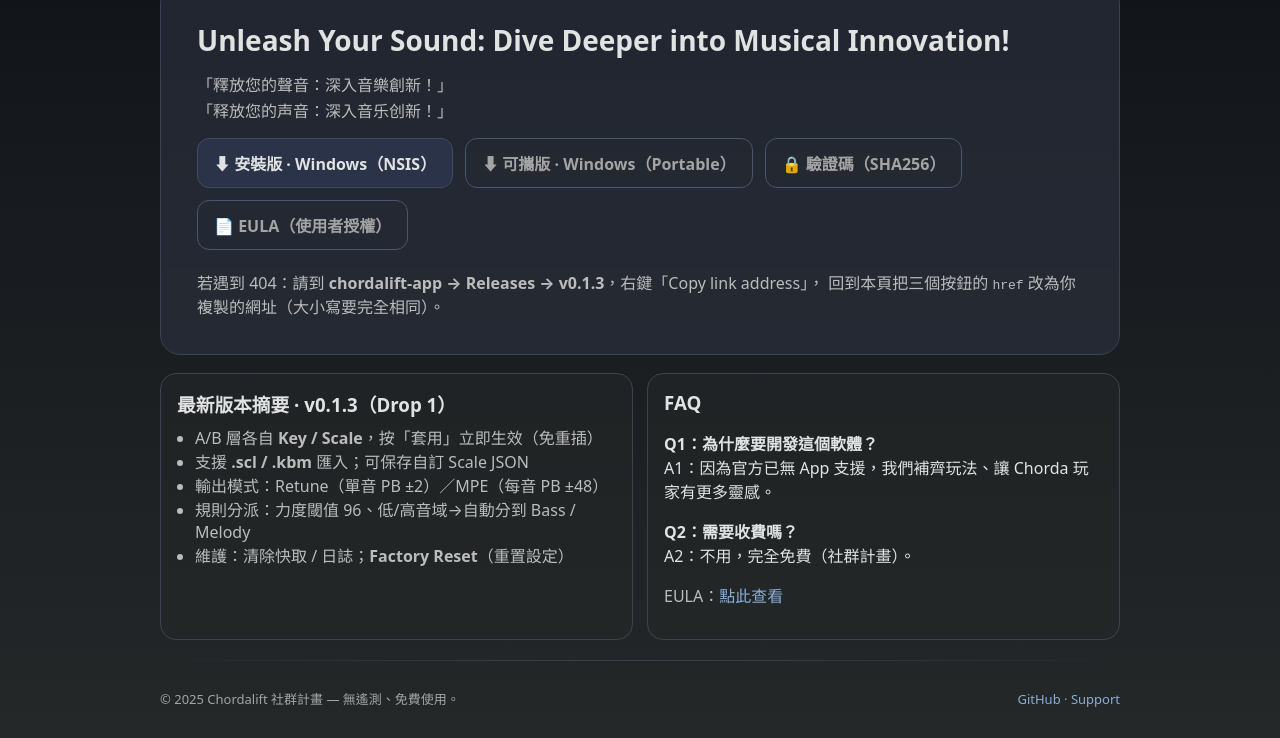
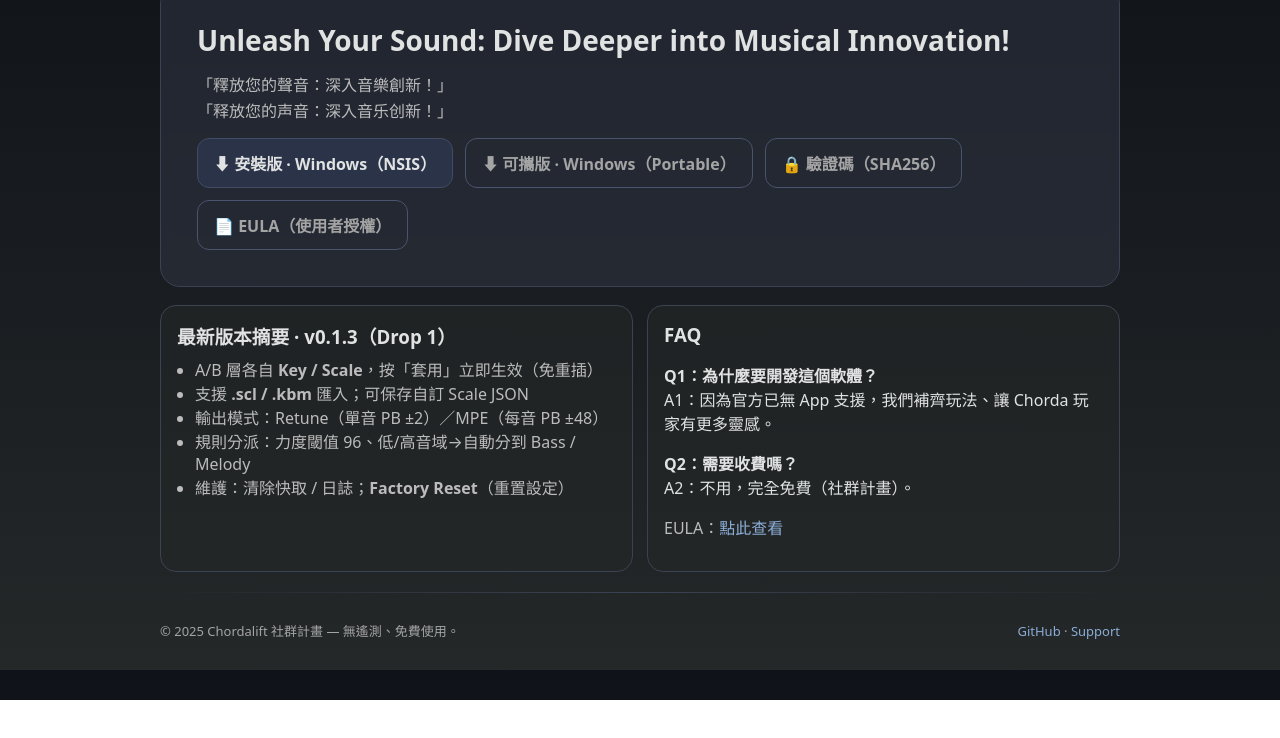
Before and after one commit to pijiawei03281/chordalift, a plain HTML site: page public/index.html in a window 1280 px wide. Shown: the part 100-838 px from the top of the page. After the commit the page ends 800 px from the top, so only its background shows below. Drawn offline with Linux system fonts and the light colour scheme.

Commit message:
Update index.html

```diff
--- a/public/index.html
+++ b/public/index.html
@@ -71,16 +71,11 @@
         <a class="btn" id="btnWinNsis"
            href="https://github.com/pijiawei03281/chordalift/releases/download/v0.1.3/Chordalift-0.1.3-win-x64-nsis.exe">⬇ 安裝版 · Windows（NSIS）</a>
         <a class="btn secondary" id="btnWinPortable"
-           href="https://github.com/pijiawei03281/chordalift-app/releases/download/v0.1.3/Chordalift-0.1.3-win-x64-portable.exe">⬇ 可攜版 · Windows（Portable）</a>
+           href="https://github.com/pijiawei03281/chordalift/releases/download/v0.1.3/Chordalift-0.1.3-win-x64-portable.exe">⬇ 可攜版 · Windows（Portable）</a>
         <a class="btn ghost"
            href="https://github.com/pijiawei03281/chordalift-app/releases/download/v0.1.3/SHA256SUMS.txt">🔒 驗證碼（SHA256）</a>
         <!-- EULA.txt 放在這個網站專案的根目錄；若還沒上傳會 404 -->
         <a class="btn ghost" href="EULA.txt">📄 EULA（使用者授權）</a>
-      </div>
-
-      <div style="margin-top:6px" class="muted">
-        若遇到 404：請到 <b>chordalift-app → Releases → v0.1.3</b>，右鍵「Copy link address」，
-        回到本頁把三個按鈕的 <code>href</code> 改為你複製的網址（大小寫要完全相同）。
       </div>
     </section>
 
```
